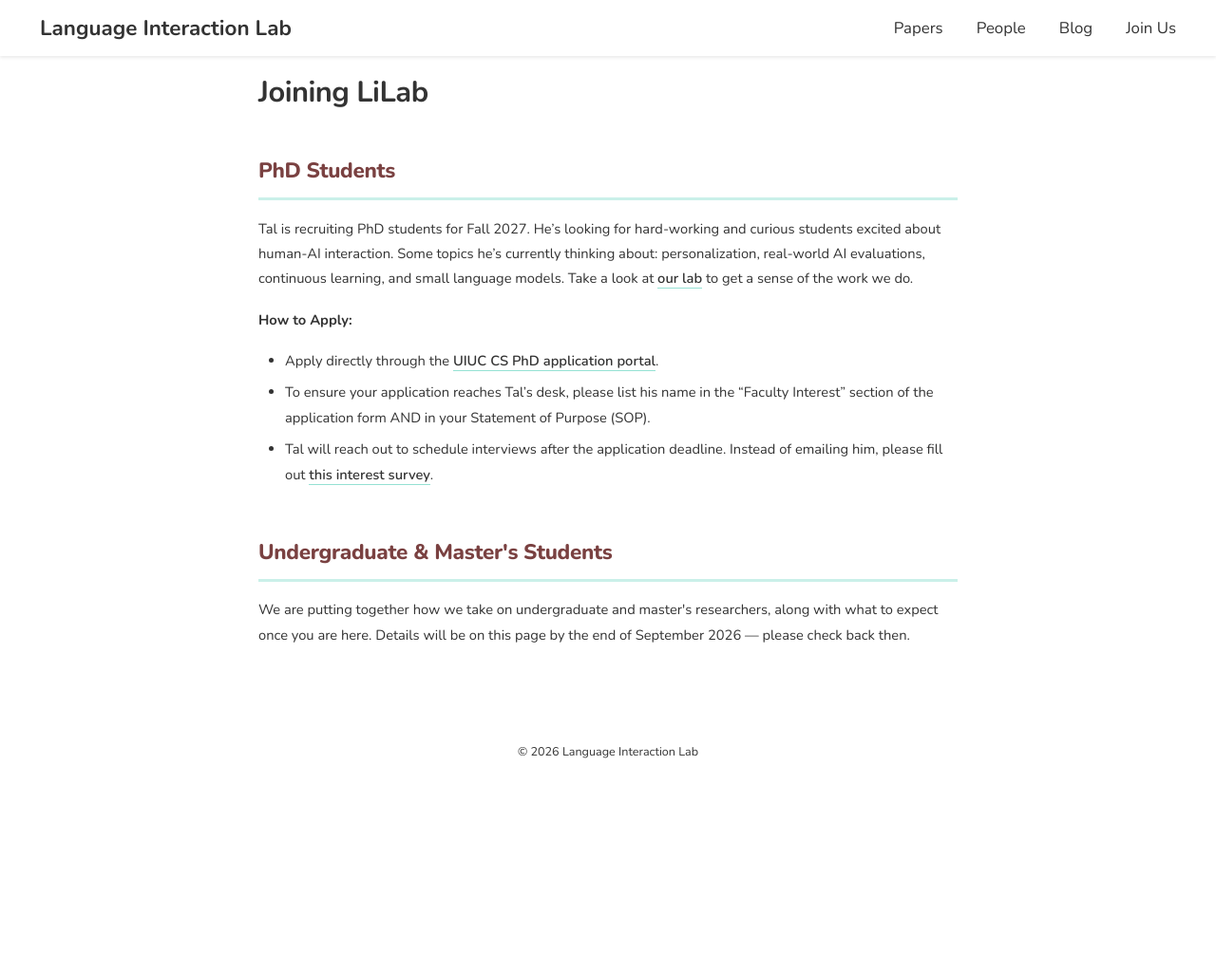
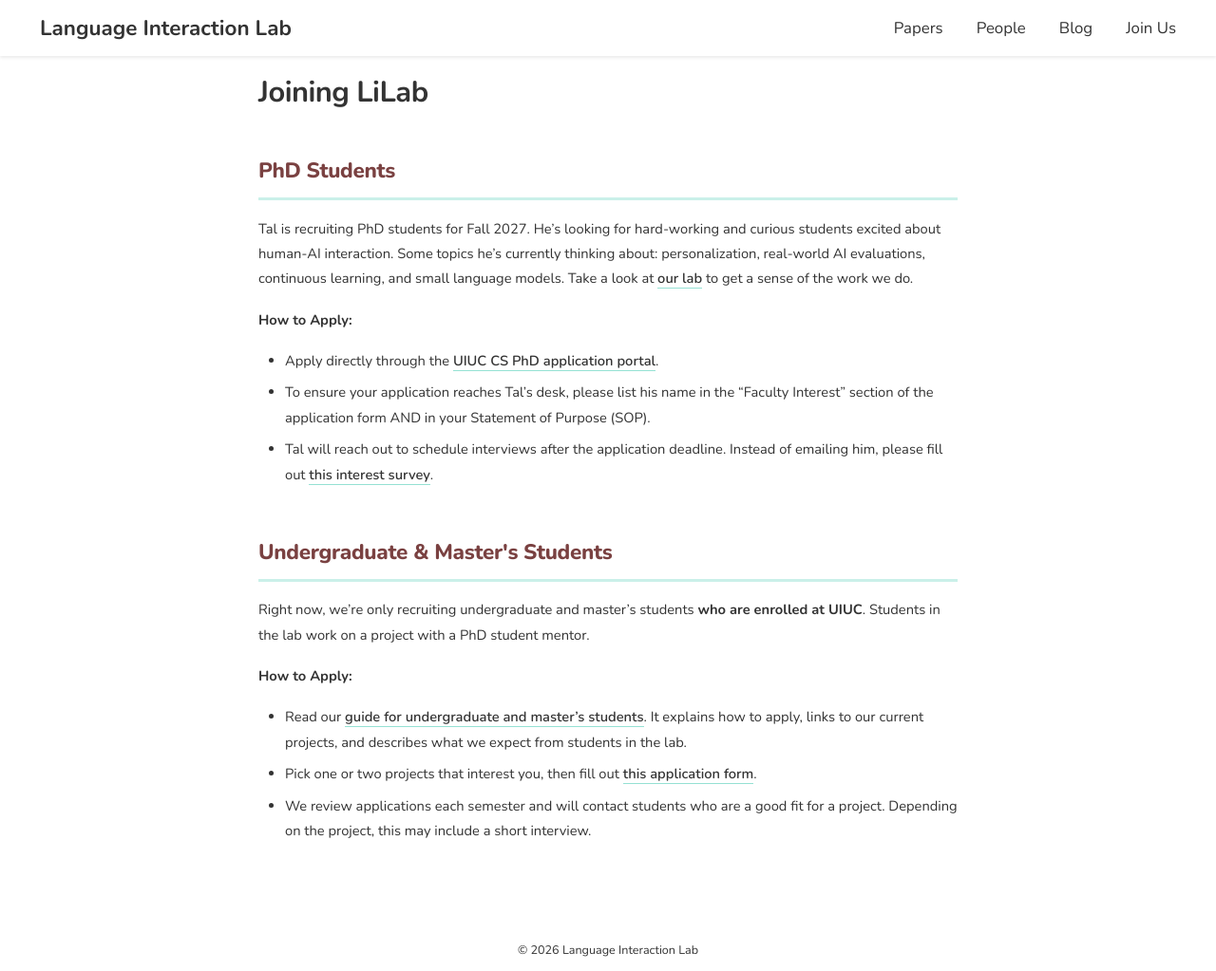
Before and after one commit to LanguageInteraction/LanguageInteraction.github.io, a Jekyll site: the page built from join/index.html, in a window 1280 px wide and 1023 px high. Shown: the whole window at 95% size. Built offline with Jekyll 4.4.1, drawn with Linux system fonts in a browser that asks for light colours.

Commit message:
update undergrad & master's section on join page
Co-Authored-By: Claude Opus 5.5 <noreply@anthropic.com>

```diff
--- a/join/index.html
+++ b/join/index.html
@@ -43,8 +43,23 @@ title: Joining LiLab
 
   <section class="join-section">
     <h3 class="join-heading">Undergraduate &amp; Master's Students</h3>
-    <p>We are putting together how we take on undergraduate and master's researchers,
-    along with what to expect once you are here. Details will be on this page by the
-    end of September 2026 &mdash; please check back then.</p>
+
+    <p>Right now, we&rsquo;re only recruiting undergraduate and master&rsquo;s students
+    <strong>who are enrolled at UIUC</strong>. Students in the lab work on a project with
+    a PhD student mentor.</p>
+
+    <p><strong>How to Apply:</strong></p>
+
+    <ul class="join-steps">
+      <li>Read our
+        <a href="https://docs.google.com/document/d/1JrZPUkYNT60UTcBINhxDQ21O7aoXqxOciOeWEnEdJQQ/edit?usp=sharing" target="_blank" rel="noopener">guide for undergraduate and master&rsquo;s students</a>.
+        It explains how to apply, links to our current projects, and describes what we
+        expect from students in the lab.</li>
+      <li>Pick one or two projects that interest you, then fill out
+        <a href="https://docs.google.com/forms/d/e/1FAIpQLScEZweq5uhvVQ0IfrGftbJrqtuXq9inuSiendkhsWP-E4lLRw/viewform" target="_blank" rel="noopener">this application form</a>.</li>
+      <li>We review applications each semester and will contact students who are a good
+        fit for a project. Depending on the project, this may include a short
+        interview.</li>
+    </ul>
   </section>
 </div>
```
